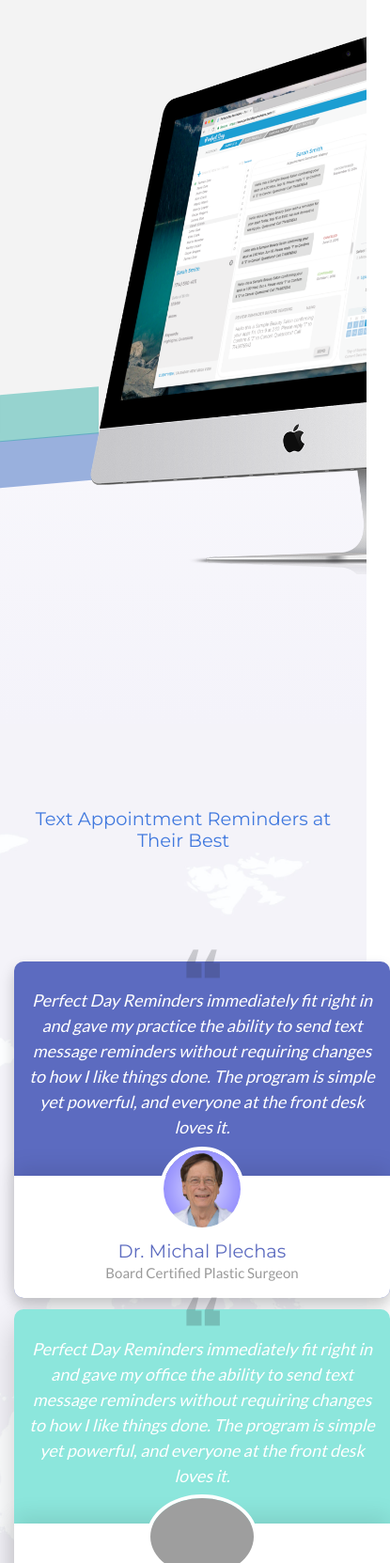
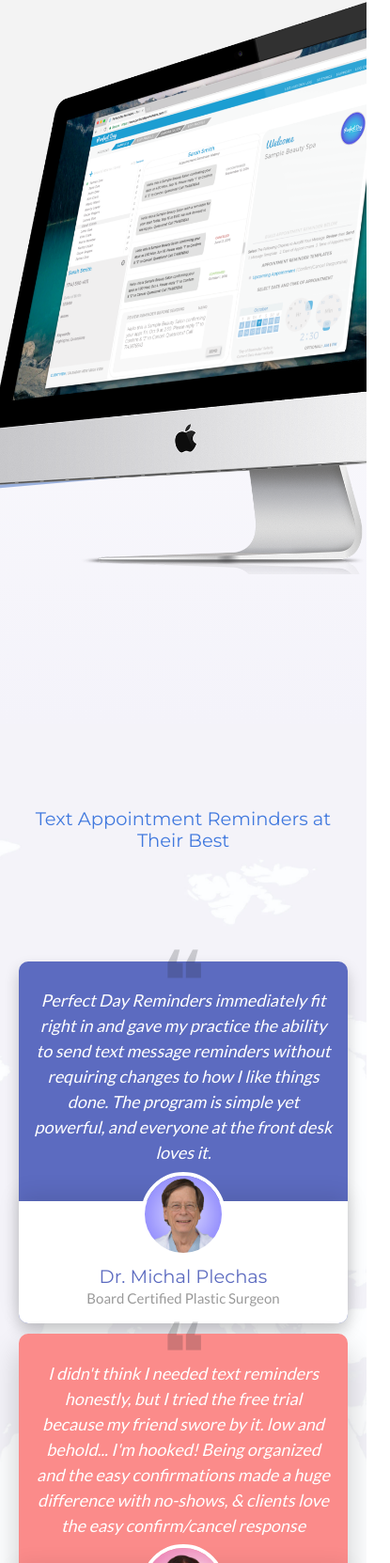
Before and after one commit to nickplech/perfectdayreminders, a website: page index.html in a window 390 px wide. Shown: the part 1130-2793 px from the top of the page at 94% size, 415 px wide, since content can reach past the window. Drawn offline with nearby package versions, Linux system fonts and the light colour scheme; grey boxes are pictures that could not be loaded; a web font is replaced by a local one.

Commit message:
working in car

```diff
--- a/css/creative.css
+++ b/css/creative.css
@@ -1132,9 +1132,9 @@
   border: 0;
   border-radius: 0px 0px 10px 10px;
   font-weight: 400;
-  width: 400px;
-  position: relative;
-  bottom: 5%;
+  width: 350px;
+  position: relative;
+  bottom: 0%;
   margin-left: auto;
   margin-right: auto;
   box-shadow: 0px -8px 23px 0px rgba(0,0,0,0.1);
@@ -1177,27 +1177,28 @@
   background-color: #5c6bc0 !important;
   border-radius: 10px 10px 10px 10px;
   box-shadow: 0 8px 16px 0 rgba(0,0,0,0.2);
-  width: 400px;
+  width: 350px;
   position: relative;
 }
 
 .blueish {
 
-  background-color: rgba(140,230,220,1) !important;
+  background-color: rgba(37, 172, 162, 0.95) !important;
   border-radius: 10px 10px 10px 10px;
-  box-shadow: 0px 16px 32px 0 rgba(0,0,0,0.2);
-  width: 400px;
-  position: relative;
-  top: -5%;
+  box-shadow: 0px 8px 16px 0 rgba(0,0,0,0.2);
+  width: 350px;
+  position: relative;
+
 
 }
 
 .pink {
   background-color: #fb8b8a;
   border-radius: 10px 10px 10px 10px;
-  box-shadow: 0 8px 16px 0 rgba(0,0,0,0.2);
-  width: 400px;
-  position: relative;
+  box-shadow: 0 16px 32px 0 rgba(0,0,0,0.2);
+  width: 350px;
+  position: relative;
+  top: -5%;
 }
 
 .card-bottom {
@@ -1328,16 +1329,12 @@
   display: block;
   position: relative;
   content: url(../img/placeit.png);
-  left: 17%;
+  left: -15%;
   top: -174%;
   max-width: 550px;
   max-height: auto;
-  -webkit-transform: rotateZ(0deg);
-          transform: rotateZ(0deg);
-  -webkit-transform-origin: 0 0;
-          transform-origin: 0 0;
   z-index: 2;
-  overflow: visible !important;
+
 }
 
 
@@ -1360,7 +1357,7 @@
 }
 
 .striped3 {
-  top: 48.2%;
+  top: 48.1%;
   left: -5px;
   position: relative;
   display: block;
@@ -1394,8 +1391,8 @@
 }
 
 .striped5 {
-  top: 5%;
-  left: 1065px;
+  top: -5%;
+  left: 1565px;
   position: relative;
   display: block;
   color: rgba(65, 110, 200, .5);
@@ -1557,7 +1554,7 @@
 .codystar {
     font-family: Codystar, Lato, Montserrat, sans-serif;
     font-size: 40px;
-    color: blue;
+    color: rgb(65, 121, 222);
   }
 
   .textplacement {
--- a/index.html
+++ b/index.html
@@ -123,7 +123,7 @@
   <div class="striped10 skew">
   </div>
 
-    <div class="container-fluid">
+    <div class="container">
       <div class="row">
         <div class="col-md-6">
             <div class="sr-button clientview">
@@ -153,7 +153,7 @@
     <h1 class="text-center map-title pb-5 mt-5">Text Appointment Reminders at Their Best</h1>
       <div class="row pt-5 mb-5 pb-0 ">
 
-        <div class="col-md-4 mx-auto">
+        <div class="col-lg-4 mx-auto">
           <div class="w3-panel indigo text-center px-0 mx-auto">
             <span style="font-size:90px;line-height:0.4em;opacity:0.2">❝</span>
             <p class="w3-large text-white px-3 pb-4" style="margin-top:-30px"><i>Perfect Day Reminders immediately fit right in and gave my practice the ability to send text message reminders without requiring changes to how I like things done. The program is simple yet powerful, and everyone at the front desk loves it.</i>
@@ -168,28 +168,10 @@
             </div>
           </div>
         </div>
-
-        <div class="col-md-4 mx-auto">
-          <div class="w3-panel blueish text-center px-0 mx-auto">
-            <span style="font-size:90px;line-height:0.4em;opacity:0.2">❝</span>
-            <p class="w3-large text-white px-3 pb-4" style="margin-top:-30px"><i>Perfect Day Reminders immediately fit right in and gave my office the ability to send text message reminders without requiring changes to how I like things done. The program is simple yet powerful, and everyone at the front desk loves it.</i>
-            </p>
-            <div class="">
-              <div class="card ">
-                <div class="card-body pb-0">
-                  <img src="http://www.placecage.com/100/100" style="margin-top: -50px;" class="avatar rounded-circle img-fluid sr-button">
-                  <h2 class="card-title mb-0">Nick Cage</h2>
-                  <p style="">Actor Extraordinaire </p>
-                </div>
-              </div>
-            </div>
-          </div>
-        </div>
-
-        <div class="col-md-4">
+        <div class="col-lg-4">
           <div class="w3-panel pink text-center px-0 mx-auto">
             <span style="font-size:90px;line-height:0.4em;opacity:0.2">❝</span>
-            <p class="w3-large text-white px-3 pb-4" style="margin-top:-30px"><i>Easy! Text Reminders were being sent out in probably 1 minute of starting my free trial. Being organized and in control of sending reminders made a huge difference with no-shows, plus clients greatly appreciate the easy confirm/cancel response</i>
+            <p class="w3-large text-white px-3 pb-4" style="margin-top:-30px"><i>I didn't think I needed text reminders honestly, but I tried the free trial because my friend swore by it. low and behold... I'm hooked! Being organized and the easy confirmations made a huge difference with no-shows, &amp; clients love the easy confirm/cancel response</i>
             </p>
             <div class="">
               <div class="card">
@@ -201,7 +183,26 @@
               </div>
             </div>
           </div>
-      </div>
+          </div>
+        <div class="col-lg-4 mx-auto">
+          <div class="w3-panel blueish text-center px-0 mx-auto">
+            <span style="font-size:90px;line-height:0.4em;opacity:0.2">❝</span>
+            <p class="w3-large text-white px-3 pb-4" style="margin-top:-30px"><i>Perfect Day Reminders immediately fit right in and gave my office the ability to send text message reminders without requiring changes to how I like things done. The program is simple yet powerful, and everyone at the front desk loves it.</i>
+            </p>
+            <div class="">
+              <div class="card ">
+                <div class="card-body pb-0">
+                  <img src="http://www.placecage.com/100/100" style="margin-top: -50px;" class="avatar rounded-circle img-fluid sr-button">
+                  <h2 style="color: rgba(37, 172, 162, 0.95)" class="card-title mb-0">Nick Cage</h2>
+                  <p style="">Actor Extraordinaire </p>
+                </div>
+              </div>
+            </div>
+          </div>
+        </div>
+
+
+
     </div>
   </div>
 
```
Also changed, not shown: realestate.html (+1 -1 lines).
